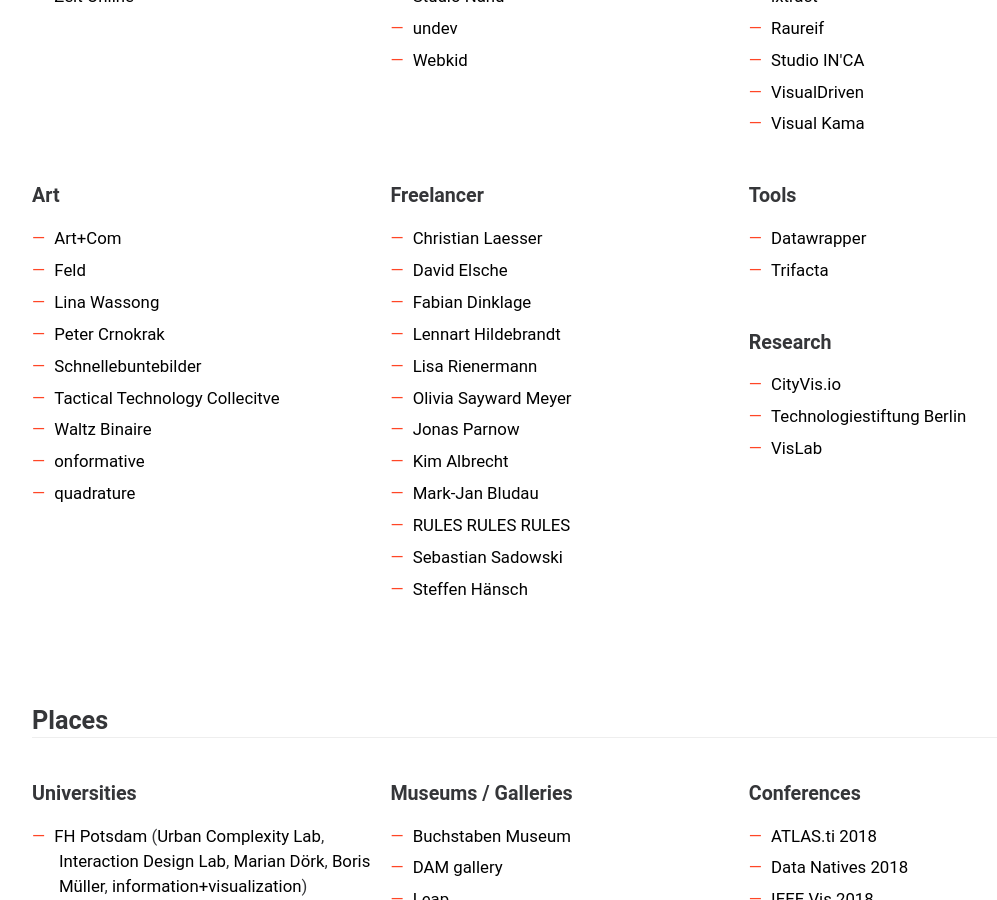
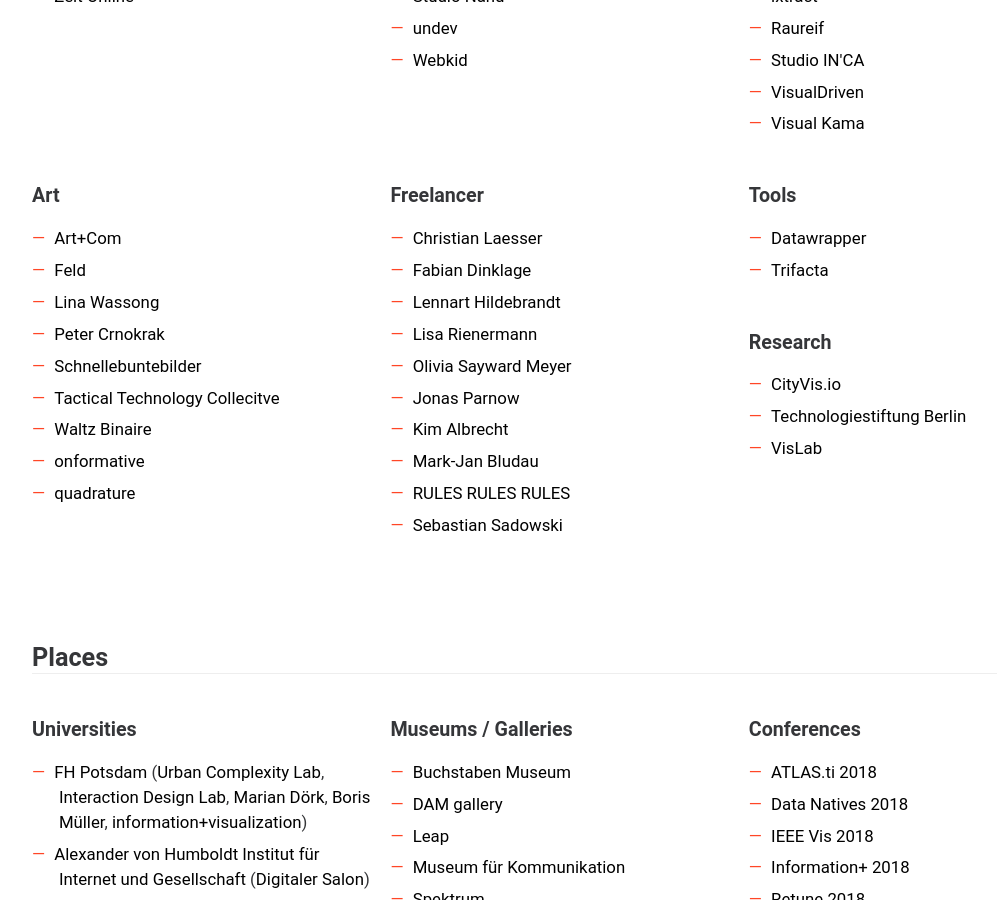
Before and after one commit to Data-Visualization-Berlin/datavis.berlin, a Jekyll site: the page built from index.html, in a window 1280 px wide and 900 px high, scrolled down 764 px. Shown: the whole window, without its empty margins (48-1045 px from the left). Built offline with Jekyll 4.4.1, drawn with Linux system fonts in a browser that asks for light colours.

Commit message:
Steffen und David weg

```diff
--- a/index.html
+++ b/index.html
@@ -59,7 +59,6 @@
         <h3>Freelancer</h3>
         <ul>
           <li><a href="https://www.christianlaesser.com/">Christian Laesser</a></li>
-          <li><a href="http://davidelsche.com/">David Elsche</a></li>
           <li><a href="http://fabiandinklage.com/">Fabian Dinklage</a></li>
           <li><a href="http://www.lennerd.com/">Lennart Hildebrandt</a></li>
           <li><a href="http://lisarienermann.com">Lisa Rienermann</a></li>
@@ -69,7 +68,6 @@
           <li><a href="http://www.markjanbludau.de">Mark-Jan Bludau</a></li>
           <li><a href="http://rulesrulesrules.studio/">RULES RULES RULES</a></li>
           <li><a href="https://datadesign.studio/">Sebastian Sadowski</a></li>
-          <li><a href="http://www.steffenhaensch.de/">Steffen Hänsch</a></li>
         </ul>
       </section>
 
```
